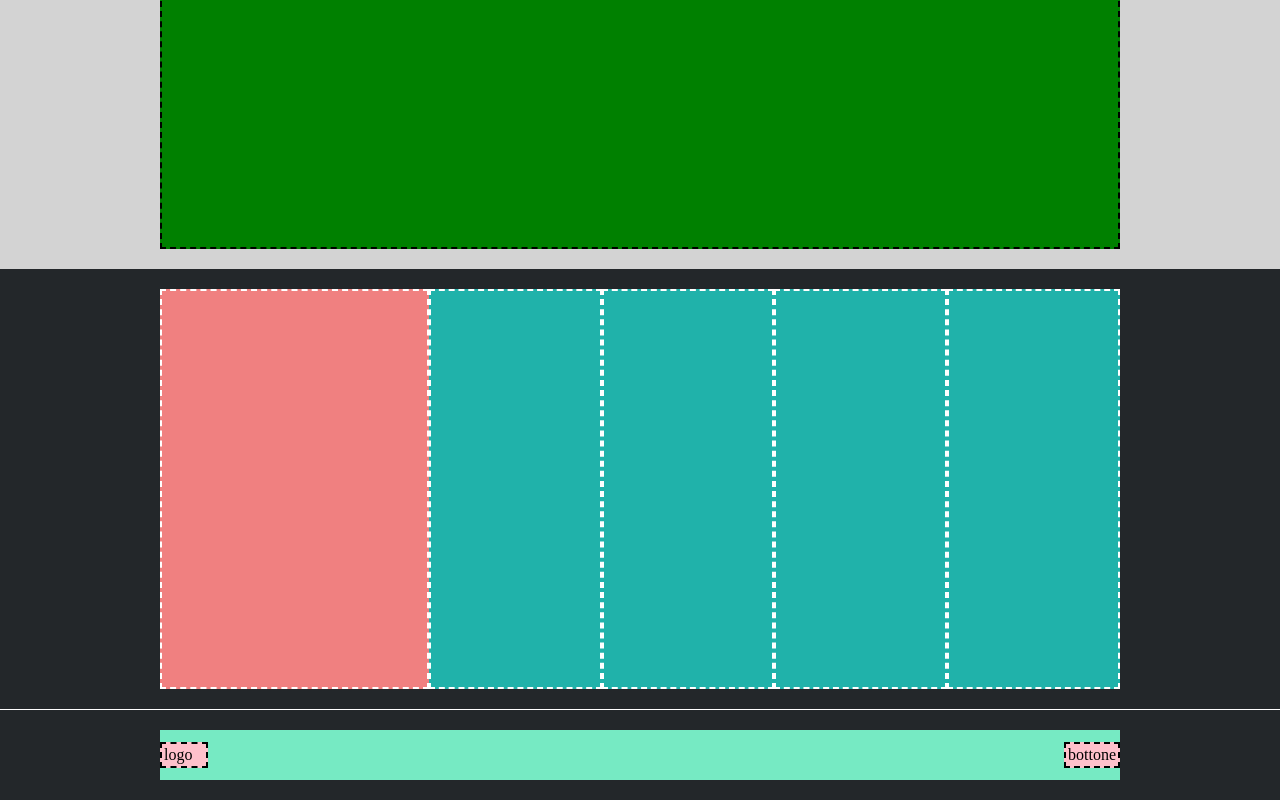
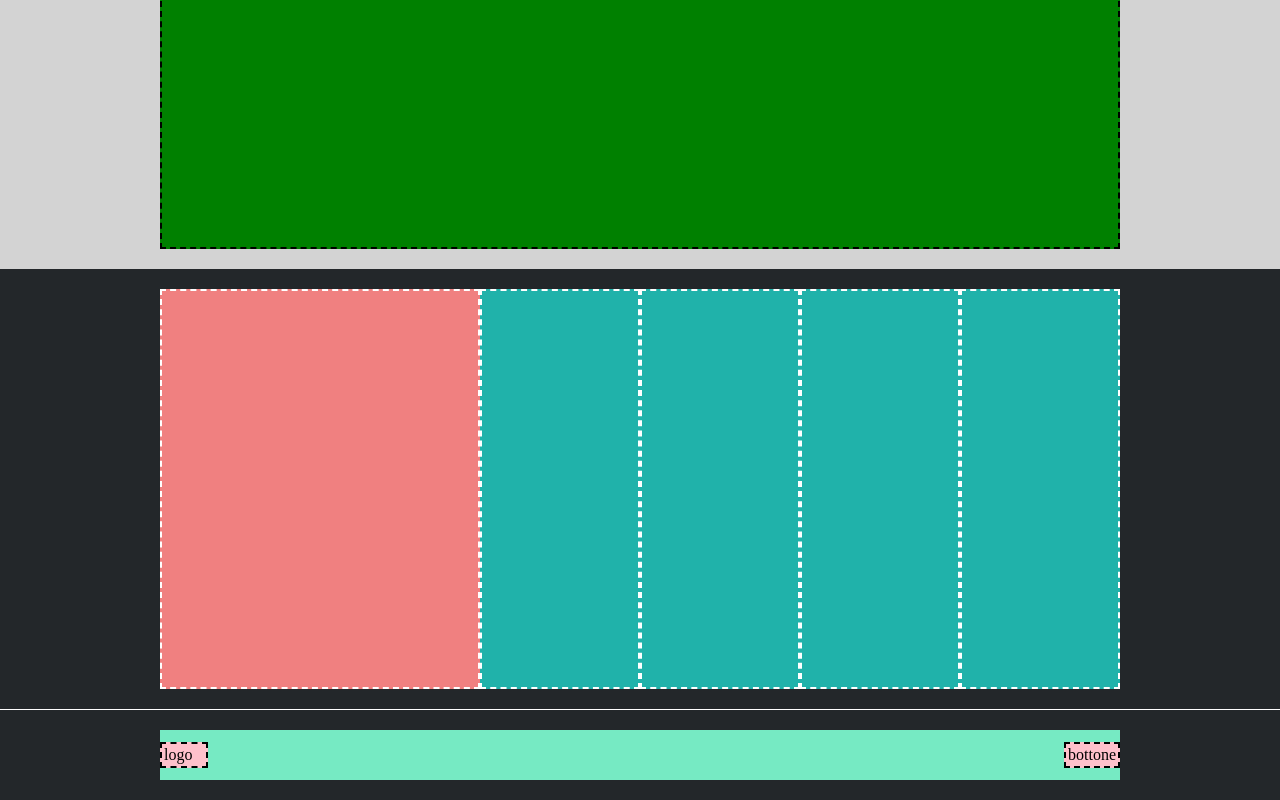
Before and after one commit to SaraG94/htmlcss-struttura-discord, a plain HTML site: page index.html in a window 1280 px wide. Shown: the part 1543-2343 px from the top of the page. Drawn offline with Linux system fonts and the light colour scheme.

Commit message:
CHANGE calc row5 footer + ORDER stlye css

```diff
--- a/css/style.css
+++ b/css/style.css
@@ -6,6 +6,10 @@
 
 img {
 	max-width: 100%;
+}
+
+.row{
+    display:flex
 }
 
 .container{
@@ -22,11 +26,6 @@ img {
 .debug .row-3>.col{
     background-color: darkgoldenrod;
     border: 2px dashed black;
-}
-
-
-.row{
-    display:flex
 }
 
 .row-3>.col{
@@ -117,13 +116,12 @@ img {
     background-color: #F08080;
 }
 
-
 .row-5>.col{
-    flex-basis: 18%;
+    flex-basis: calc(100% /6);
 }
 
 .row-5>.col-28{
-    flex-basis: 28%;
+    flex-basis: calc(100% /3);
 }
 
 /*ultimo container*/
@@ -141,10 +139,6 @@ img {
     padding:2px;
 }
 
-.container.last>.row-last{
-    min-height: 50px;
-}
-
 .row-last>.col{
     flex-basis: 5%;
 }
@@ -152,4 +146,5 @@ img {
 .container>.row-last{
     justify-content: space-between;
     align-items: center;
+    min-height: 50px;
 }
```
